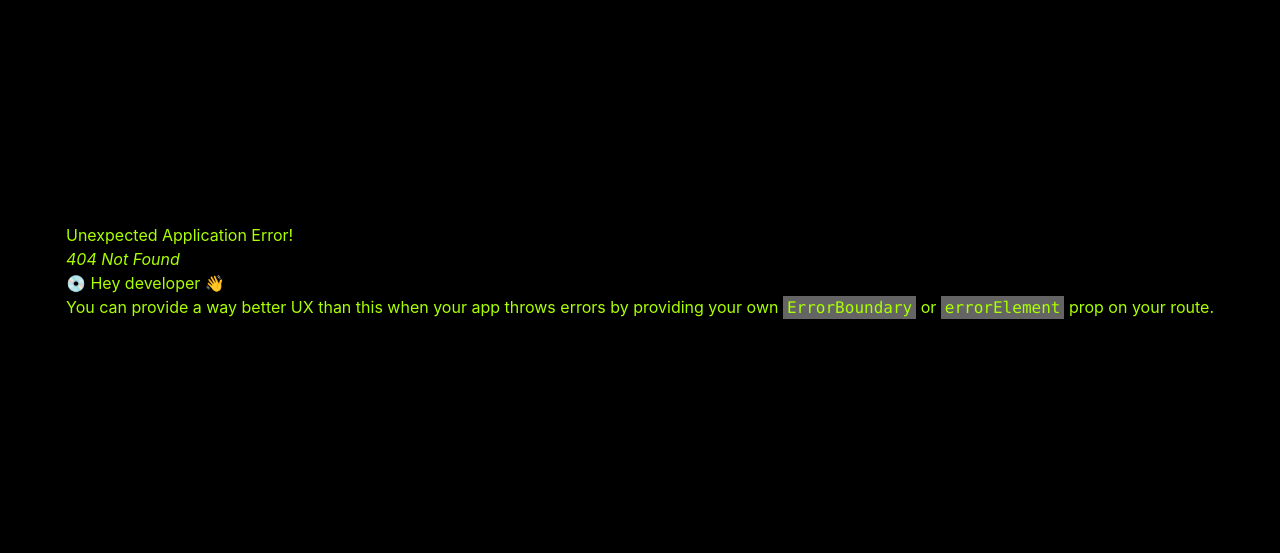
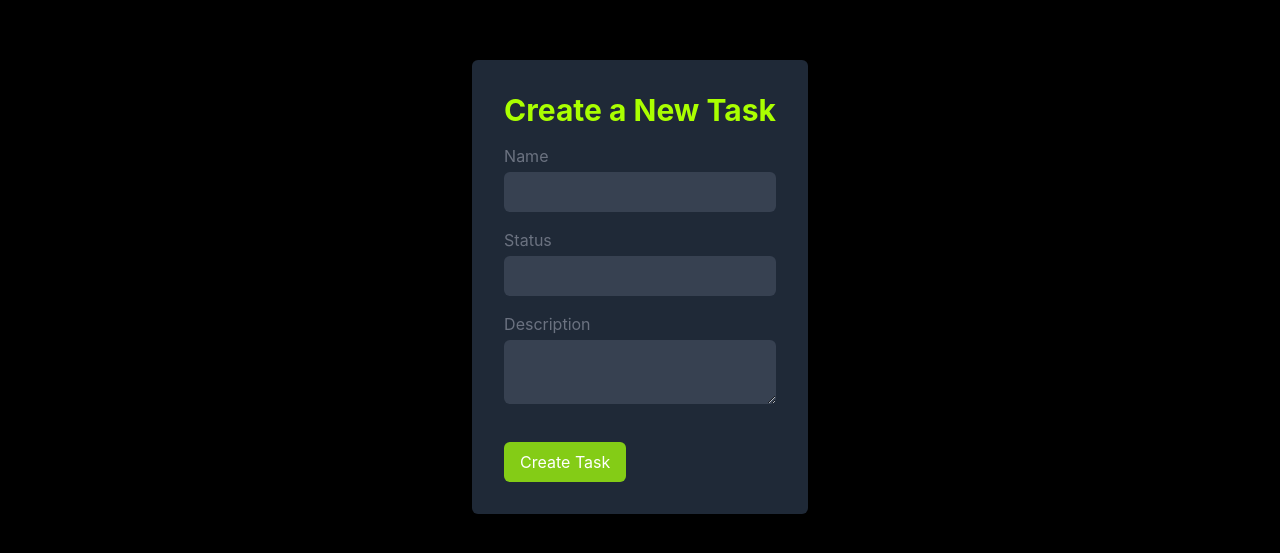
Before and after one commit to roel204/TasksReact, a React (Vite) app: page /create in a window 1280 px wide. Before the commit this address had no page. Shown: the part 129-682 px from the top of the page. Built offline with nearby package versions, Linux system fonts and the light colour scheme.

Commit message:
Added CreatePage

```diff
--- a/src/App.jsx
+++ b/src/App.jsx
@@ -2,6 +2,7 @@ import React, {useState, useEffect} from 'react';
 import SearchBar from './SearchBar';
 import TaskCard from './TaskCard';
 import Pagination from './Pagination';
+import {Link} from "react-router-dom";
 
 function App() {
     const [tasks, setTasks] = useState(null);
@@ -45,6 +46,9 @@ function App() {
     return (
         <div className="bg-black text-white min-h-screen p-8 flex flex-col items-center">
             <SearchBar/>
+            <Link to="/create" className="mt-4 bg-lime-500 text-white py-2 px-4 rounded-md transition duration-300 hover:bg-lime-600">
+                Create New Task
+            </Link>
             <div className="grid grid-cols-1 sm:grid-cols-1 md:grid-cols-1 lg:grid-cols-1 gap-4 mt-8">
 
                 {tasks.map((task, index) => (
--- /dev/null
+++ b/src/CreatePage.jsx
@@ -0,0 +1,101 @@
+import React, {useState} from 'react';
+import { useNavigate } from 'react-router-dom';
+
+const CreatePage = () => {
+    const [formData, setFormData] = useState({
+        name: '',
+        status: '',
+        description: '',
+    });
+
+    const handleChange = (e) => {
+        setFormData({
+            ...formData,
+            [e.target.name]: e.target.value,
+        });
+    };
+
+    const navigate = useNavigate();
+
+    const handleSubmit = async (e) => {
+        e.preventDefault();
+
+        try {
+            const response = await fetch('http://localhost:8000/tasks', {
+                method: 'POST',
+                headers: {
+                    'Content-Type': 'application/json',
+                    'Accept': 'application/json',
+                },
+                body: JSON.stringify(formData),
+            });
+
+            if (response.ok) {
+                // Assuming the API returns the newly created task
+                const newTask = await response.json();
+
+                // Redirect to the details page of the newly created task
+                navigate(`/details/${newTask._id}`);
+            } else {
+                console.error('Failed to create task:', response.status);
+            }
+        } catch (error) {
+            console.error('Error creating task:', error);
+        }
+    };
+
+    return (
+        <div className="max-w-2xl mx-auto mt-8 p-8 bg-gray-800 rounded-md shadow-md">
+            <h1 className="text-3xl font-bold mb-4">Create a New Task</h1>
+            <form onSubmit={handleSubmit}>
+                <div className="mb-4">
+                    <label className="block text-gray-500 mb-1" htmlFor="name">
+                        Name
+                    </label>
+                    <input
+                        type="text"
+                        id="name"
+                        name="name"
+                        value={formData.name}
+                        onChange={handleChange}
+                        className="w-full p-2 rounded-md bg-gray-700 text-white focus:outline-none focus:ring focus:border-lime-500"
+                        required
+                    />
+                </div>
+                <div className="mb-4">
+                    <label className="block text-gray-500 mb-1" htmlFor="status">
+                        Status
+                    </label>
+                    <input
+                        type="text"
+                        id="status"
+                        name="status"
+                        value={formData.status}
+                        onChange={handleChange}
+                        className="w-full p-2 rounded-md bg-gray-700 text-white focus:outline-none focus:ring focus:border-lime-500"
+                        required
+                    />
+                </div>
+                <div className="mb-4">
+                    <label className="block text-gray-500 mb-1" htmlFor="description">
+                        Description
+                    </label>
+                    <textarea
+                        id="description"
+                        name="description"
+                        value={formData.description}
+                        onChange={handleChange}
+                        className="w-full p-2 rounded-md bg-gray-700 text-white focus:outline-none focus:ring focus:border-lime-500"
+                    />
+                </div>
+                <div className="mt-8">
+                    <button type="submit" className="bg-lime-500 text-white py-2 px-4 rounded-md transition duration-300 hover:bg-lime-600">
+                        Create Task
+                    </button>
+                </div>
+            </form>
+        </div>
+    );
+};
+
+export default CreatePage;
--- a/src/main.jsx
+++ b/src/main.jsx
@@ -4,6 +4,7 @@ import {createBrowserRouter, RouterProvider} from "react-router-dom";
 import './index.css'
 import App from './App.jsx'
 import DetailsPage from "./DetailsPage.jsx";
+import CreatePage from "./CreatePage.jsx";
 
 const router = createBrowserRouter([
     {
@@ -14,6 +15,10 @@ const router = createBrowserRouter([
         path: "/details/:taskId",
         element: <DetailsPage />,
     },
+    {
+        path: "/create",
+        element: <CreatePage />,
+    },
 ]);
 
 ReactDOM.createRoot(document.getElementById("root")).render(
```
